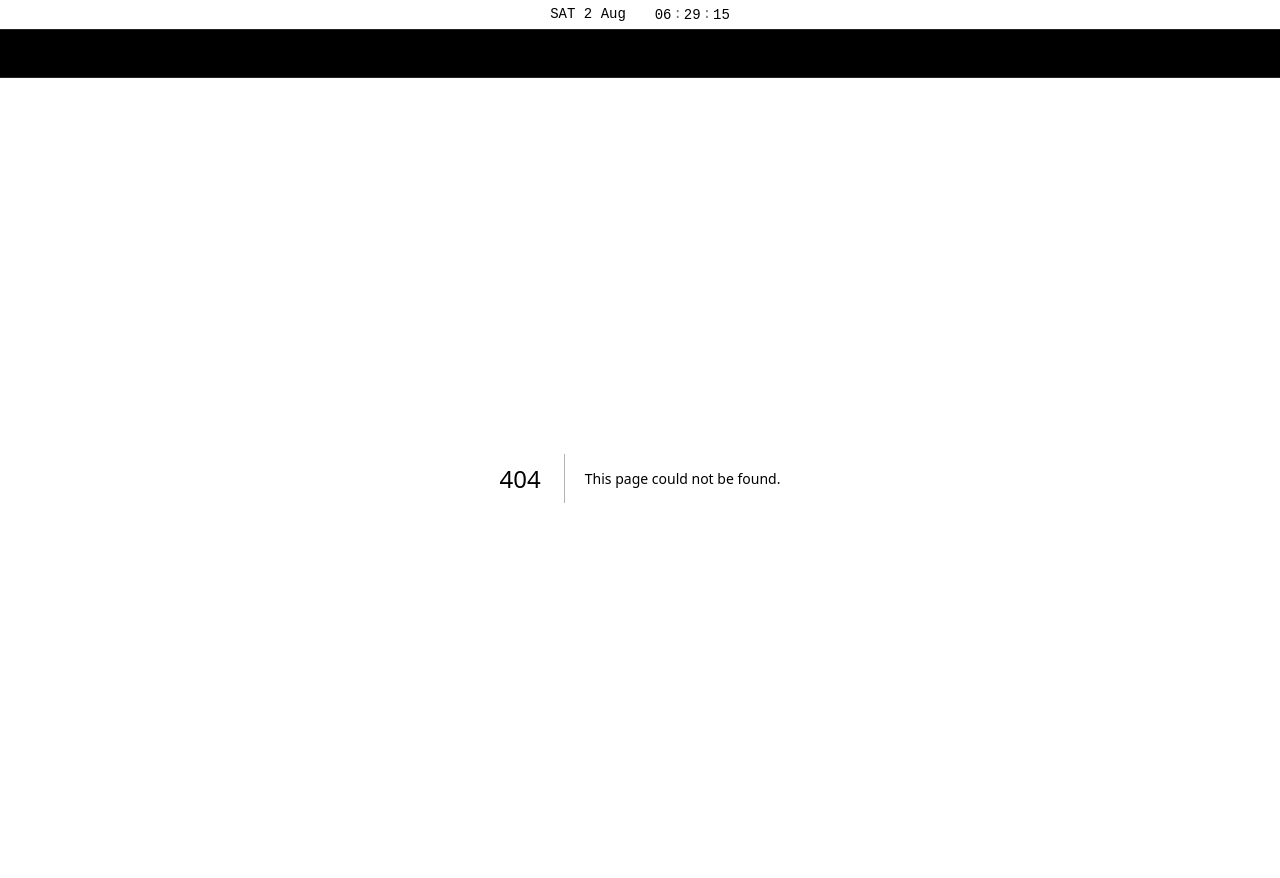
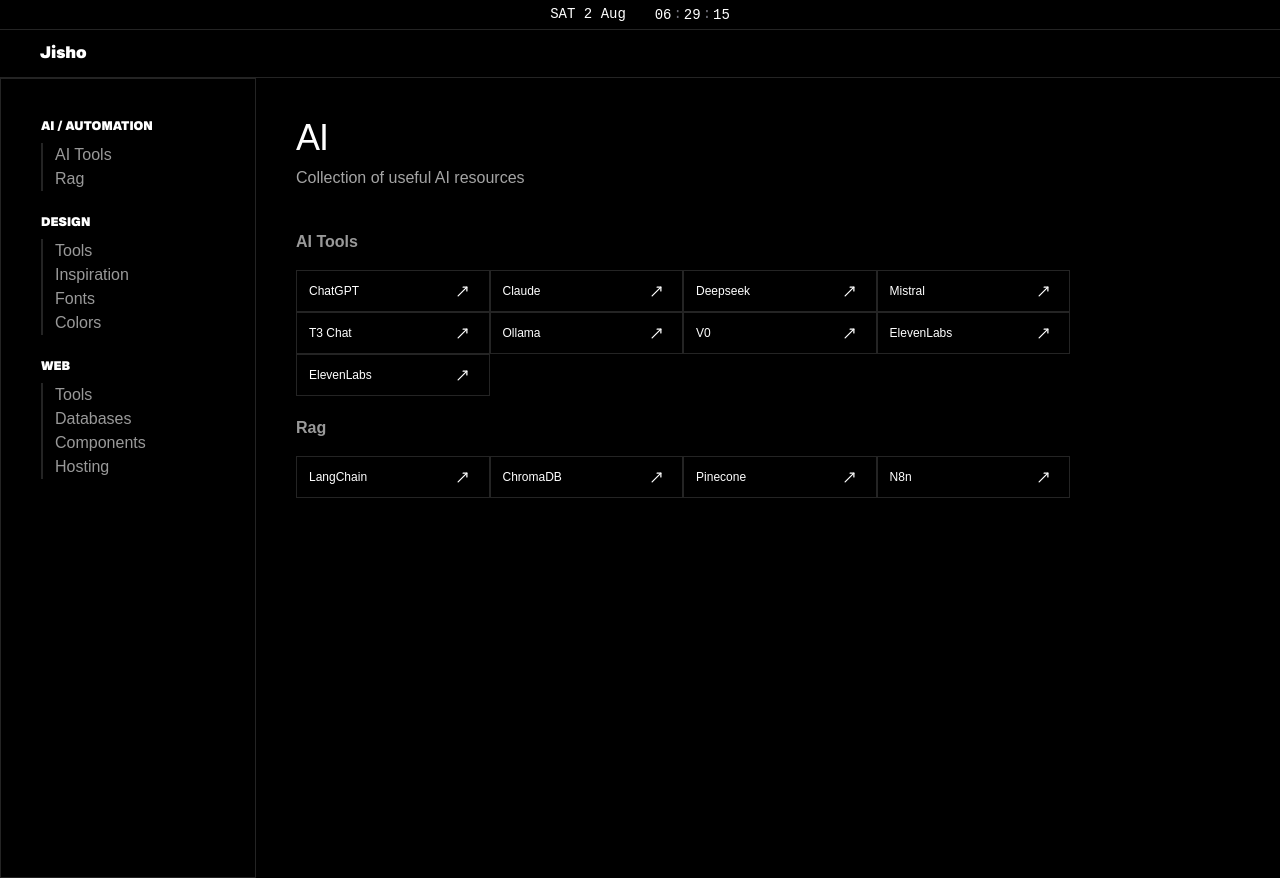
Before and after one commit to Yash0z/Jisho, a Next.js app: page /resources/AI in a window 1280 px wide. Before the commit this address had no page. After the commit the page ends 800 px from the top, so only its background shows below. Built offline with nearby package versions, Linux system fonts and the light colour scheme; a web font is replaced by a local one.

Commit message:
updated config

```diff
--- /dev/null
+++ b/app/resources/AI/page.tsx
@@ -0,0 +1,35 @@
+import config from "@/configuration.json";
+import Crates from "@/components/Crates";
+
+export default function AI() {
+	return (
+		<>
+			<div className='mb-10'>
+				<h1 className='scroll-m-20  text-4xl  tracking-tight text-balance mb-2'>
+					AI
+				</h1>
+				<h2 className='text-muted-foreground  font-nacelle'>
+					Collection of useful AI resources
+				</h2>
+			</div>
+			<div className=''>
+				<Crates
+					collectionId={config.Collections[0].idx}
+					categoryName={config.Collections[0].all_crates["crate-1"]}
+				/>
+				<Crates
+					collectionId={config.Collections[0].idx}
+					categoryName={config.Collections[0].all_crates["crate-2"]}
+				/>
+				<Crates
+					collectionId={config.Collections[0].idx}
+					categoryName={config.Collections[0].all_crates["crate-3"]}
+				/>
+				<Crates
+					collectionId={config.Collections[0].idx}
+					categoryName={config.Collections[0].all_crates["crate-4"]}
+				/>
+			</div>
+		</>
+	);
+}
--- a/app/resources/design/page.tsx
+++ b/app/resources/design/page.tsx
@@ -14,12 +14,20 @@
 			</div>
 			<div className=''>
 				<Crates
-					collectionId={config.Collections[0].idx}
-					categoryName={config.Collections[0].all_crates["crate-1"]}
+					collectionId={config.Collections[1].idx}
+					categoryName={config.Collections[1].all_crates["crate-1"]}
 				/>
 				<Crates
-					collectionId={config.Collections[0].idx}
-					categoryName={config.Collections[0].all_crates["crate-2"]}
+					collectionId={config.Collections[1].idx}
+					categoryName={config.Collections[1].all_crates["crate-2"]}
+				/>
+            <Crates
+					collectionId={config.Collections[1].idx}
+					categoryName={config.Collections[1].all_crates["crate-3"]}
+				/>
+				<Crates
+					collectionId={config.Collections[1].idx}
+					categoryName={config.Collections[1].all_crates["crate-4"]}
 				/>
 			</div>
 		</>
--- a/app/resources/web/page.tsx
+++ b/app/resources/web/page.tsx
@@ -14,16 +14,20 @@
 			</div>
 			<div className=''>
 				<Crates
-					collectionId={config.Collections[1].idx}
-					categoryName={config.Collections[1].all_crates["crate-1"]}
+					collectionId={config.Collections[2].idx}
+					categoryName={config.Collections[2].all_crates["crate-1"]}
 				/>
 				<Crates
-					collectionId={config.Collections[1].idx}
-					categoryName={config.Collections[1].all_crates["crate-2"]}
+					collectionId={config.Collections[2].idx}
+					categoryName={config.Collections[2].all_crates["crate-2"]}
 				/>
 				<Crates
-					collectionId={config.Collections[1].idx}
-					categoryName={config.Collections[1].all_crates["crate-3"]}
+					collectionId={config.Collections[2].idx}
+					categoryName={config.Collections[2].all_crates["crate-3"]}
+				/>
+				<Crates
+					collectionId={config.Collections[2].idx}
+					categoryName={config.Collections[2].all_crates["crate-4"]}
 				/>
 			</div>
 		</>
--- a/components/Collections.tsx
+++ b/components/Collections.tsx
@@ -1,15 +1,13 @@
 import config from "@/configuration.json";
 import { JSX } from "react";
 import Card from "./Card";
-import {
-	Palette,
-	PanelsTopLeft
-} from "lucide-react";
+import { Palette, Bot, PanelsTopLeft } from "lucide-react";
 
 // Map icon names to Lucide components
 const icons: Record<string, JSX.Element> = {
 	Palette: <Palette size={30} />,
 	PanelsTopLeft: <PanelsTopLeft size={30} />,
+	Bot: <Bot size={30} />,
 };
 
 export default function Collections() {
--- a/components/LinkLabel.tsx
+++ b/components/LinkLabel.tsx
@@ -17,7 +17,7 @@
 			// key={index}
 			className=' min-h-8 p-2 flex items-center w-full  cursor-pointer border hover:bg-white hover:text-black'
 		>
-			<div className='flex gap-3 item-center  p-1 w-[80%]'>
+			<div className='flex gap-3 items-center  p-1 w-[80%]'>
 				<img
 					src={getFaviconUrl(url) || "/default-favicon.png"}
 					alt={`${sitename} favicon`}
@@ -33,7 +33,7 @@
 				</span>
 			</div>
 			<div className='w-[20%]  h-full flex items-center justify-center'>
-				<MoveUpRight size={20} />
+				<MoveUpRight size={15} />
 			</div>
 		</Link>
 	);
--- a/configuration.json
+++ b/configuration.json
@@ -2,13 +2,84 @@
 	"Collections": [
 		{
 			"idx": 1,
+			"icon": "Bot",
+			"title": "AI / Automation",
+			"description": "Explore AI tools and automation resources to enhance your projects.",
+			"link": "/resources/AI",
+			"all_crates": {
+				"crate-1": "AI Tools",
+				"crate-2": "Rag"
+			},
+			"crates": {
+				"AI Tools": [
+					{
+						"name": "ChatGPT",
+						"link": "https://chat.openai.com/"
+					},
+					{
+						"name": "Claude",
+						"link": "https://claude.ai/"
+					},
+					{
+						"name": "Deepseek",
+						"link": "https://deepseek.ai/"
+					},
+					{
+						"name": "Mistral",
+						"link": "https://mistral.ai/"
+					},
+					{
+						"name": "T3 Chat",
+						"link": "https://t3.chat/"
+					},
+					{
+						"name": "Ollama",
+						"link": "https://ollama.com/"
+					},
+					{
+						"name": "V0",
+						"link": "https://v0.dev/"
+					},
+					{
+						"name": "ElevenLabs",
+						"link": "https://elevenlabs.io/app/home"
+					},
+					{
+						"name": "ElevenLabs",
+						"link": "https://elevenlabs.io/app/home"
+					}
+				],
+				"Rag": [
+					{
+						"name": "LangChain",
+						"link": "https://js.langchain.com/docs/get_started/introduction"
+					},
+					{
+						"name": "ChromaDB",
+						"link": "https://www.trychroma.com/"
+					},
+					{
+						"name": "Pinecone",
+						"link": "https://pinecone.io/"
+					},
+					{
+						"name": "n8n",
+						"link": "https://n8n.io/"
+					}
+				]
+			}
+		},
+		{
+			"idx": 2,
 			"icon": "Palette",
 			"title": "Design",
 			"description": "Access Design resources and inspiration from various fields.",
 			"link": "/resources/design",
 			"all_crates": {
-				"crate-1": "fonts",
-				"crate-2": "inspiration"
+				"crate-1": "tools",
+				"crate-2": "inspiration",
+				"crate-3": "fonts",
+				"crate-4": "colors"
 			},
 			"crates": {
 				"fonts": [
@@ -19,6 +90,10 @@
 					{
 						"name": "open-foundry",
 						"link": "https://open-foundry.com/"
+					},
+					{
+						"name": "Adobe Fonts",
+						"link": "https://fonts.adobe.com/"
 					}
 				],
 				"inspiration": [
@@ -29,13 +104,69 @@
 					{
 						"name": "Seesaw",
 						"link": "https://www.seesaw.website/"
+					},
+					{
+						"name": "lapa.ninja",
+						"link": "https://www.lapa.ninja"
+					},
+					{
+						"name": "One Page Love",
+						"link": "https://onepagelove.com/"
+					},
+					{
+						"name": "Dribbble",
+						"link": "https://dribbble.com/"
+					}
+				],
+				"tools": [
+					{
+						"name": "Canva",
+						"link": "https://www.canva.com/"
+					},
+					{
+						"name": "Figma",
+						"link": "https://www.figma.com/"
+					},
+					{
+						"name": "Adobe XD",
+						"link": "https://www.adobe.com/products/xd.html"
+					},
+					{
+						"name": "Sketch",
+						"link": "https://www.sketch.com/"
+					},
+					{
+						"name": "Framer",
+						"link": "https://www.framer.com/"
+					},
+					{
+						"name": "Magicpath",
+						"link": "https://www.magicpath.ai/"
+					},
+					{
+						"name": "Easing.co",
+						"link": "https://www.easings.co/"
+					}
+				],
+				"colors": [
+					{
+						"name": "Realtime Colors",
+						"link": "https://www.realtimecolors.com/"
+					},
+					{
+						"name": "Happy Hues",
+						"link": "https://www.happyhues.co/"
+					},
+					{
+						"name": "Tweaken",
+						"link": "https://tweakcn.com/"
 					}
 				]
 			}
 		},
 
 		{
-			"idx": 2,
+			"idx": 3,
 			"icon": "PanelsTopLeft",
 			"title": "Web",
 			"description": "Useful component , animation libraries and resources for web development.",
@@ -43,7 +174,8 @@
 			"all_crates": {
 				"crate-1": "Tools",
 				"crate-2": "Databases",
-				"crate-3": "components"
+				"crate-3": "components",
+				"crate-4": "Hosting"
 			},
 			"crates": {
 				"Tools": [
@@ -67,11 +199,11 @@
 						"name": "Drizzle",
 						"link": "https://orm.drizzle.team/docs/get-started"
 					},
-               {
+					{
 						"name": "Tanstack",
 						"link": "https://tanstack.com/"
 					},
-               {
+					{
 						"name": "Better-auth",
 						"link": "https://www.better-auth.com/"
 					}
@@ -94,12 +226,26 @@
 						"link": "https://www.mongodb.com/"
 					}
 				],
+				"Hosting": [
+					{
+						"name": "Vercel",
+						"link": "https://vercel.com/dashboard"
+					},
+					{
+						"name": "Netlify",
+						"link": "https://www.netlify.com/"
+					},
+					{
+						"name": "Coolify",
+						"link": "https://coolify.io/"
+					}
+				],
 				"components": [
 					{
 						"name": "shadcn/ui",
 						"link": "https://ui.shadcn.com/"
 					},
-               {
+					{
 						"name": "lucide.dev",
 						"link": "https://lucide.dev/icons/"
 					},
@@ -131,7 +277,6 @@
 						"name": "React Bits",
 						"link": "https://reactbits.dev/text-animations/text-type"
 					}
-
 				]
 			}
 		}
```
